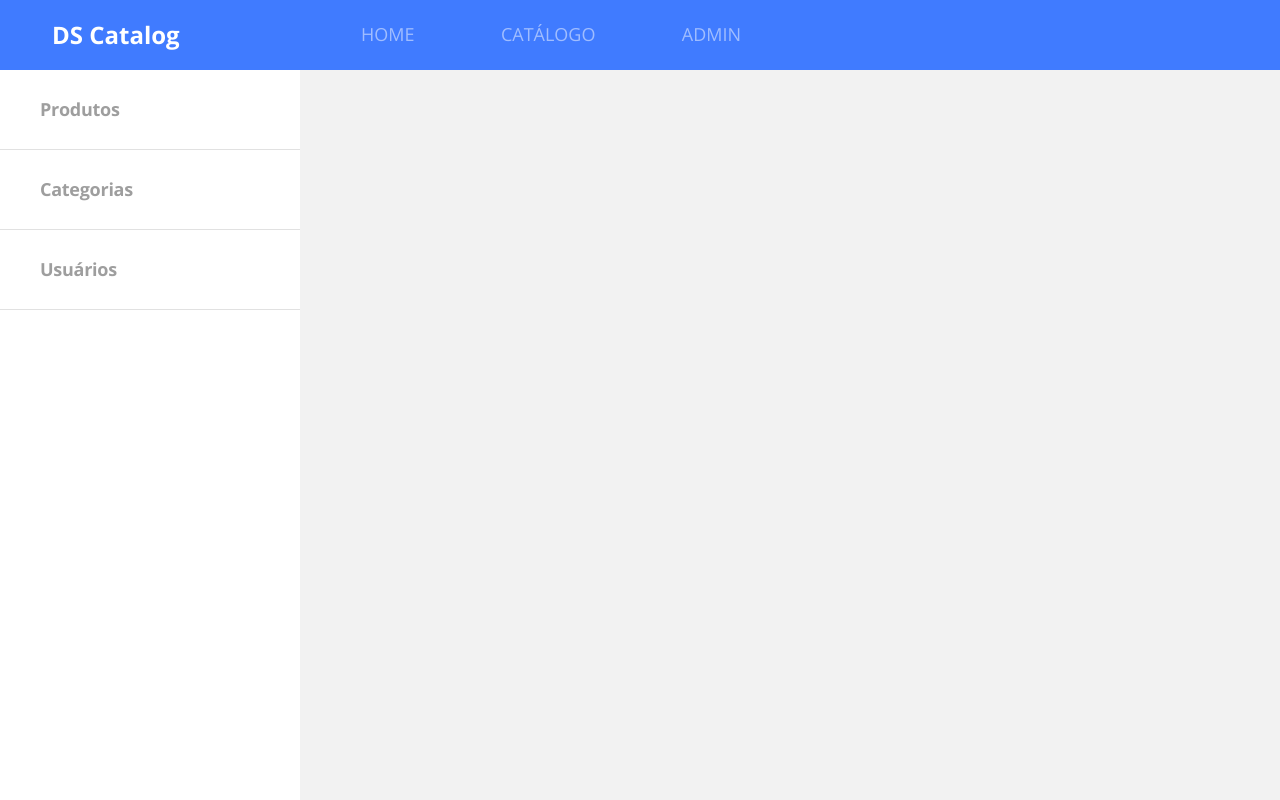
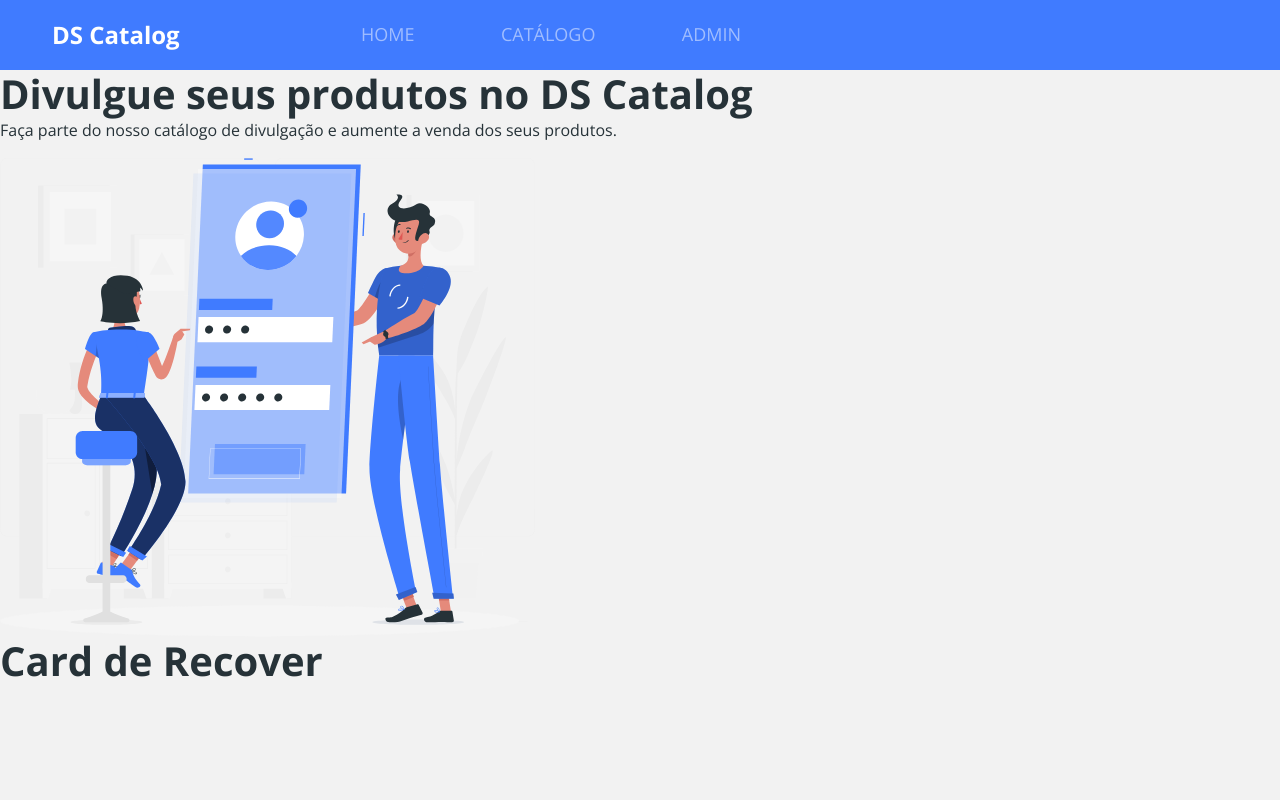
Before and after one commit to renanrosas-zz/dscatalog-bootcamp-devsuperior, a React (Create React App) app in the folder frontweb/: page /admin/auth/recover in a window 1280 px wide. Built offline with nearby package versions, Linux system fonts and the light colour scheme; no server answers.

Commit message:
Auth routes

```diff
--- a/frontweb/src/Routes.tsx
+++ b/frontweb/src/Routes.tsx
@@ -1,5 +1,6 @@
 import Navbar from "components/Navbar";
 import Admin from "pages/Admin";
+import Auth from "pages/Admin/Auth";
 import Catalog from "pages/Catalog";
 import Home from "pages/Home";
 import ProductDetails from "pages/ProductDetails";
@@ -18,6 +19,10 @@
             <Route path="/products/:productId">
                 <ProductDetails />
             </Route>
+            <Redirect from="/admin/auth" to="/admin/auth/login" exact />
+            <Route path="/admin/auth">
+                <Auth />
+            </Route>
             <Redirect from="/admin" to="/admin/products" exact />
             <Route path="/admin">
                 <Admin />
--- /dev/null
+++ b/frontweb/src/pages/Admin/Auth/index.tsx
@@ -0,0 +1,30 @@
+import { ReactComponent as AuthImage } from 'assets/images/auth-image.svg'
+import { Route, Switch } from 'react-router-dom'
+
+const Auth = () => {
+
+    return (
+        <div className="auth-container">
+            <div className="auth-banner-container">
+                <h1>Divulgue seus produtos no DS Catalog</h1>
+                <p>Faça parte do nosso catálogo de divulgação e aumente a venda dos seus produtos.</p>
+                <AuthImage />
+            </div>
+            <div className="auth-form-container">
+                <Switch>
+                    <Route path="/admin/auth/login">
+                        <h1>Card de Login</h1>
+                    </Route>
+                    <Route path="/admin/auth/signup">
+                        <h1>Card de Signup</h1>
+                    </Route>
+                    <Route path="/admin/auth/recover">
+                        <h1>Card de Recover</h1>
+                    </Route>
+                </Switch>
+            </div>
+        </div>
+    )
+}
+
+export default Auth
```
Also changed, not shown: frontweb/src/assets/images/auth-image.svg (added).
